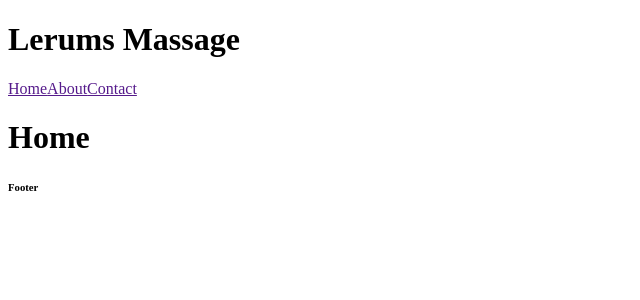
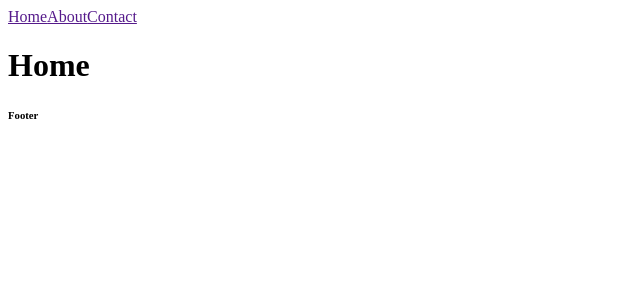
Before and after one commit to MartinaSTV/Accessibilty, a React (Vite) app: page / in a window 1280 px wide. Shown: the top 300 px of the page, without its empty margins (0-640 px from the left). Built offline with nearby package versions, Linux system fonts and the light colour scheme.

Commit message:
test remove h from import home

```diff
--- a/src/views/Home.jsx
+++ b/src/views/Home.jsx
@@ -1,11 +1,9 @@
-import Header from "../Components/Header";
 import Navbar from "../Components/Navbar";
 import Footer from "../Components/Footer";
 
 const Home = () => {
   return (
     <main>
-      <Header />
       <Navbar />
       <h1>Home</h1>
       <Footer />
```
